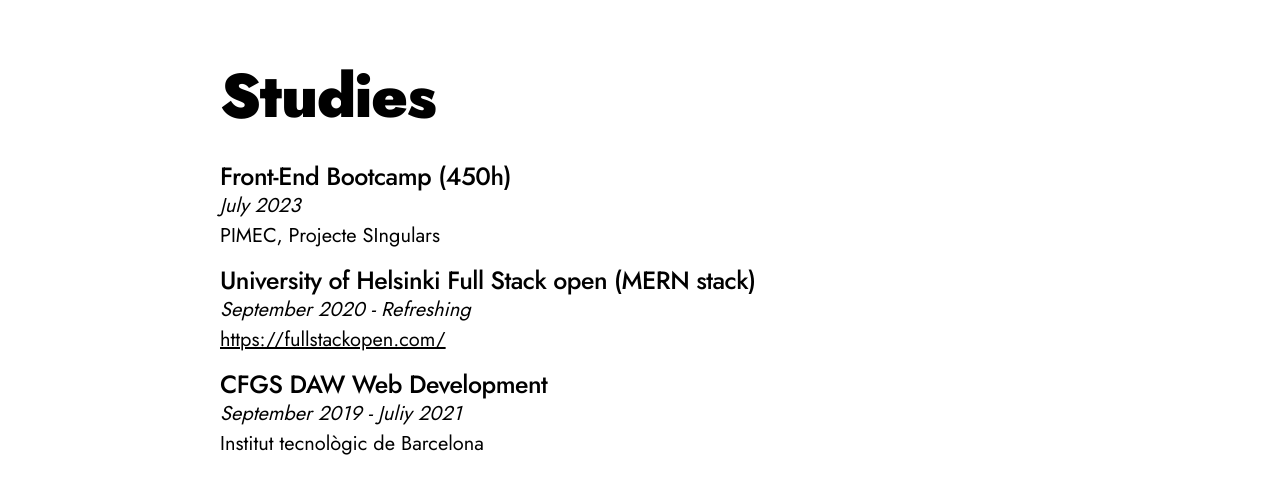
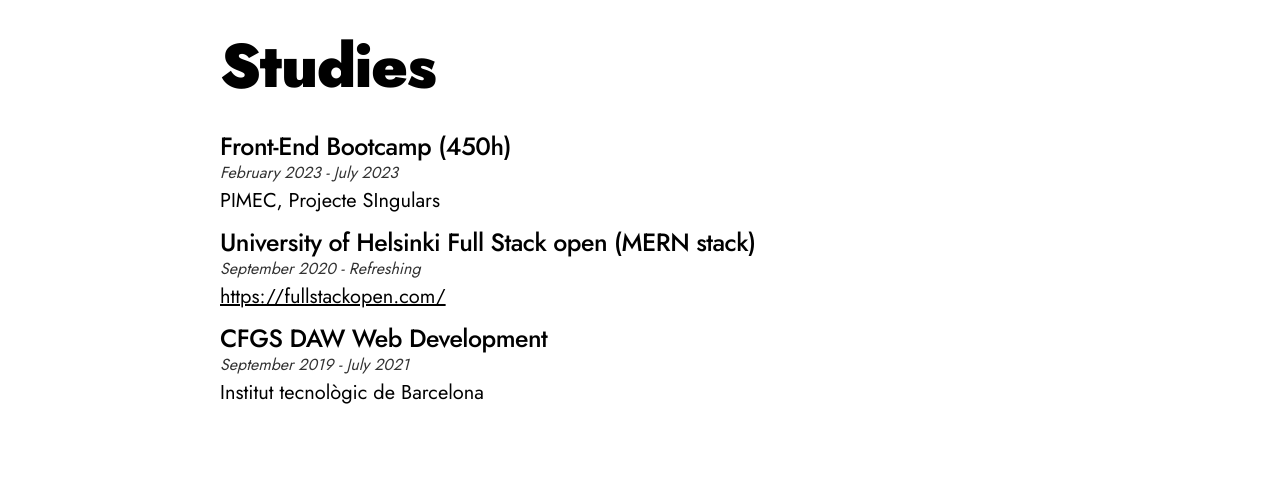
Before and after one commit to HectorLlorca/hectorllorcach, a SvelteKit app: page / in a window 1280 px wide. Shown: the part 1160-1650 px from the top of the page. Built offline with nearby package versions, Linux system fonts and the light colour scheme.

Commit message:
text change

```diff
--- a/src/app.css
+++ b/src/app.css
@@ -23,6 +23,7 @@
 	/* font-family: 'Alegreya', serif; */
 	font-family: 'Jost', sans-serif;
 	font-size: var(--fs-0);
+	line-height: 1.2;
 }
 
 h1,
--- a/src/routes/+page.svelte
+++ b/src/routes/+page.svelte
@@ -100,21 +100,27 @@
 		<div class=" flex flex-col gap-8 sm:max-w-[70ch] sm:mx-auto">
 			<h1>Studies</h1>
 			<div class="flex flex-col gap-4">
-				<div class="flex flex-col">
+				<div class="flex flex-col gap-1">
+					<div class="flex flex-col ">
 						<h5>Front-End Bootcamp (450h)</h5>
-					<p class="italic">July 2023</p>
+						<p class="italic  opacity-80 text-base">February 2023 - July 2023</p>
+					</div>
 						<p>PIMEC, Projecte SIngulars</p>
 				</div>
-				<div class="flex flex-col">
+				<div class="flex flex-col gap-1">
+					<div class="flex flex-col ">
 						<h5>University of Helsinki Full Stack open (MERN stack)</h5>
-					<p class="italic">September 2020 - Refreshing</p>
+						<p class="italic  opacity-80 text-base">September 2020 - Refreshing</p>
+					</div>
 						<a class="link" href="https://fullstackopen.com/" target="_blank"
 						>https://fullstackopen.com/</a
 					>
 				</div>
-				<div class="flex flex-col">
+				<div class="flex flex-col gap-1">
+					<div class="flex flex-col ">
 						<h5>CFGS DAW Web Development</h5>
-					<p class="italic">September 2019 - Juliy 2021</p>
+						<p class="italic  opacity-80 text-base">September 2019 - July 2021</p>
+					</div>
 						<p>Institut tecnològic de Barcelona</p>
 				</div>
 			</div>
```
Lines whose indentation alone changed are shown as unchanged.
